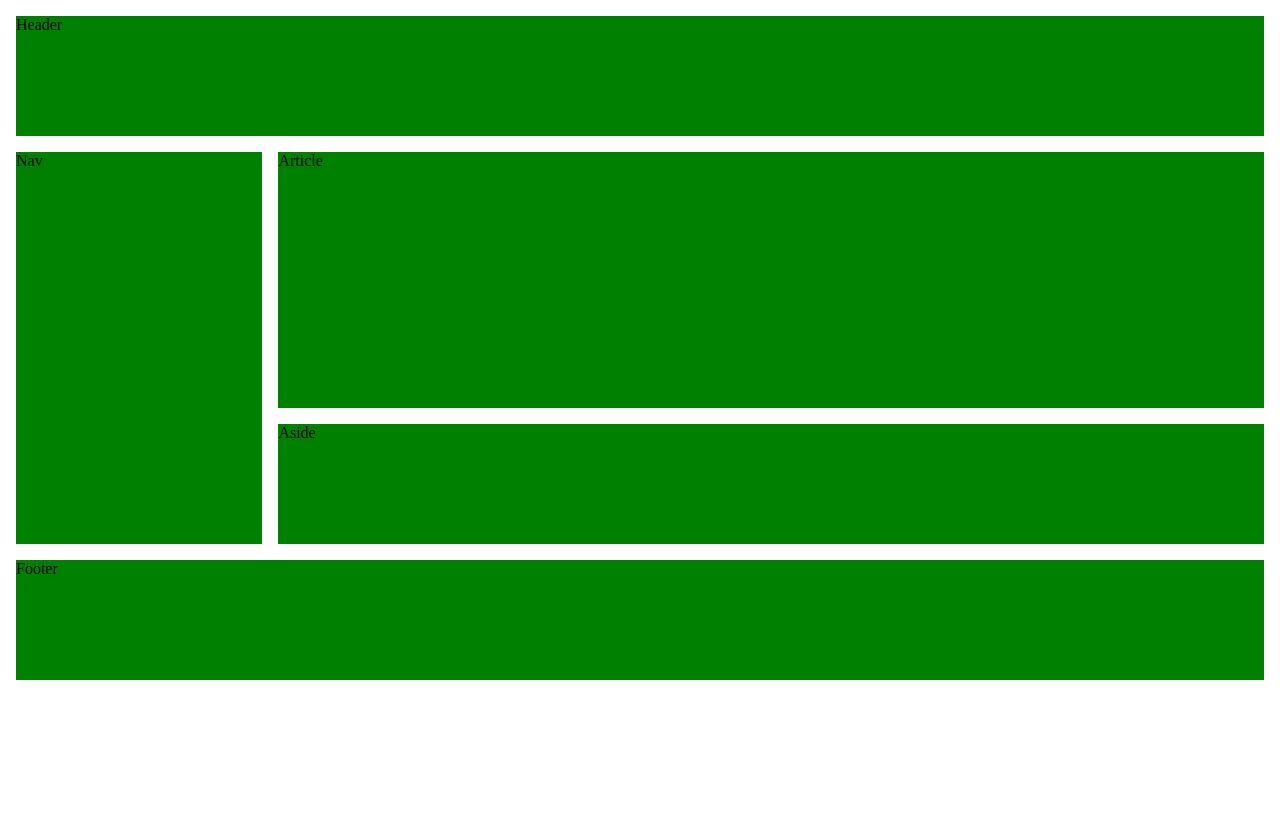
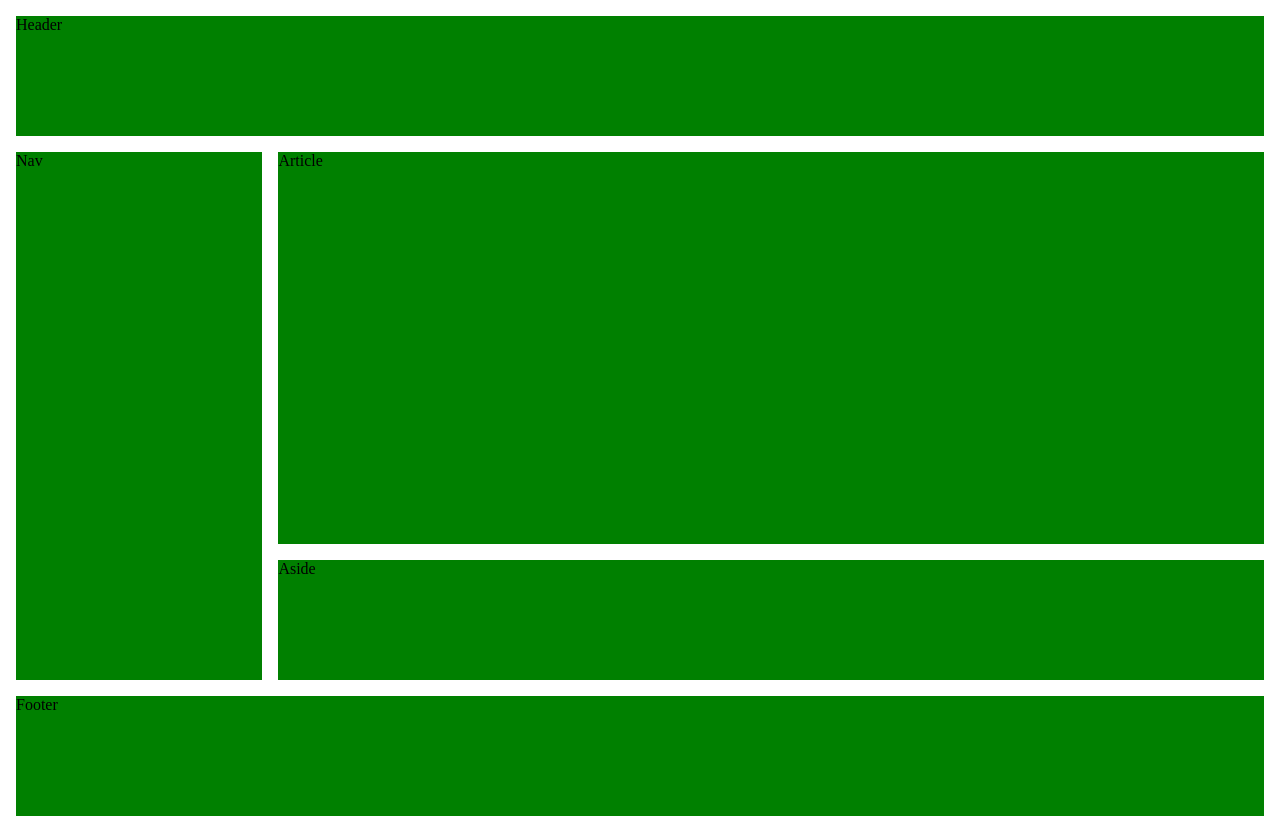
Before and after one commit to SergioHdezS/desarrollo-frontend-ejercicios, a plain HTML site: page actividad7.1/layout-06-g.html in a window 1280 px wide. Drawn offline with Linux system fonts and the light colour scheme.

Commit message:
agrego correcciones layout 6 y 7

```diff
--- a/actividad7.1/layout-06-g.html
+++ b/actividad7.1/layout-06-g.html
@@ -12,6 +12,7 @@
             display: grid;
             grid-template-areas:
                 "header header"
+                "nav article"
                 "nav article"
                 "nav article"
                 "nav aside"
```
Also changed, not shown: actividad7.1/layout-07-g.html (+1 -0 lines).
